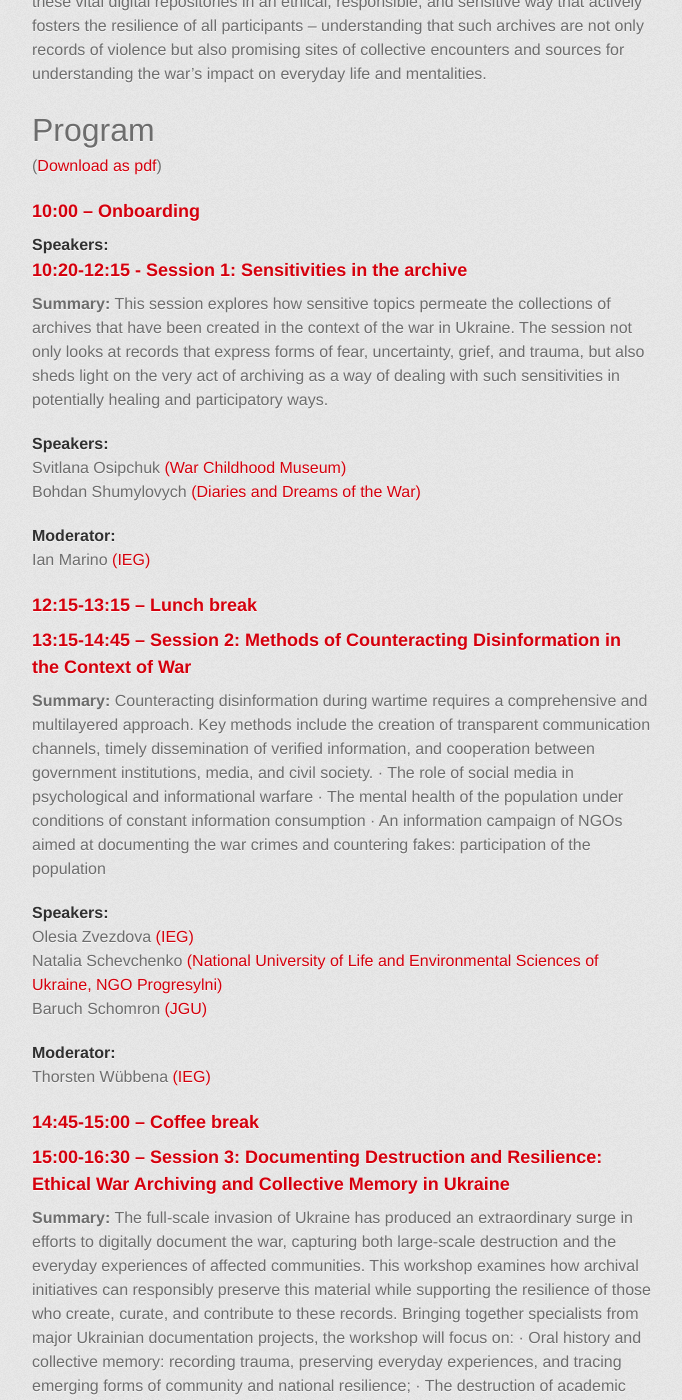
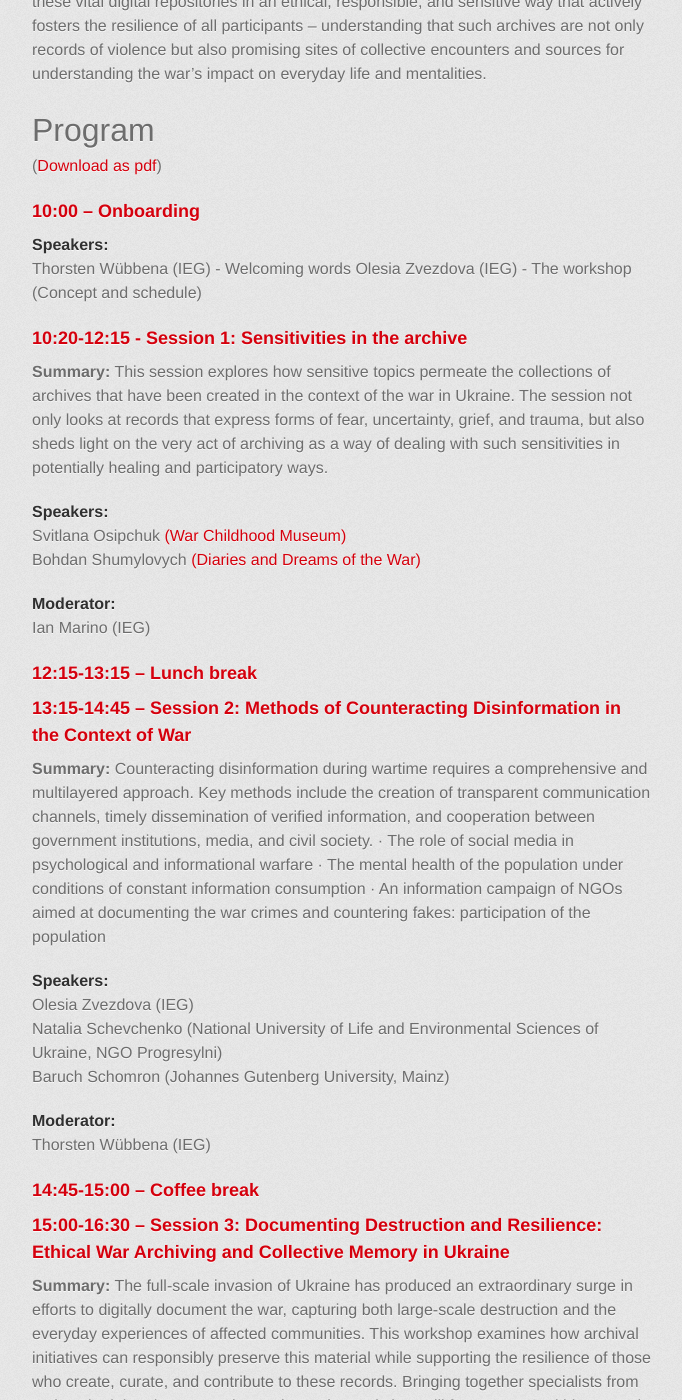
Before and after one commit to ieg-dhr/LivArch-Workshop_II, a Jekyll site: the page built from index.md, in a window 1280 px wide and 1400 px high, scrolled down 877 px. Shown: the whole window, without its empty margins (298-980 px from the left). Built offline with Jekyll 4.4.1, drawn with Linux system fonts in a browser that asks for light colours; some web fonts are replaced; some of the changed text lies outside the part shown.

Commit message:
Update index.md

```diff
--- a/index.md
+++ b/index.md
@@ -16,7 +16,8 @@ Counting with specialists and representatives from leading Ukrainian archival in
 
 ### 10:00 – Onboarding
 #### Speakers:
-<!--[Insert speakers here]-->
+Thorsten Wübbena (IEG) - Welcoming words
+Olesia Zvezdova (IEG) - The workshop (Concept and schedule)
 
 ### 10:20-12:15 - Session 1: Sensitivities in the archive
 **Summary:** This session explores how sensitive topics permeate the collections of archives that have been created in the context of the war in Ukraine. The session not only looks at records that express forms of fear, uncertainty, grief, and trauma, but also sheds light on the very act of archiving as a way of dealing with such sensitivities in potentially healing and participatory ways.
@@ -25,7 +26,7 @@ Svitlana Osipchuk [(War Childhood Museum)](https://warchildhood.org/)
 Bohdan Shumylovych [(Diaries and Dreams of the War)](https://www.lvivcenter.org/en/researches/diaries-and-dreams-of-the-war-2/)
 
 #### Moderator:
-Ian Marino [(IEG)](https://www.ieg-mainz.de/en/)
+Ian Marino (IEG)
 
 ### 12:15-13:15 – Lunch break
 
@@ -35,12 +36,12 @@ Ian Marino [(IEG)](https://www.ieg-mainz.de/en/)
 ·	The mental health of the population under conditions of constant information consumption
 ·	An information campaign of NGOs aimed at documenting the war crimes and countering fakes: participation of the population
 #### Speakers:
-Olesia Zvezdova [(IEG)](https://www.ieg-mainz.de/en/)
-Natalia Schevchenko [(National University of Life and Environmental Sciences of Ukraine, NGO Progresylni)](https://nubip.edu.ua/)
-Baruch Schomron [(JGU)](https://www.uni-mainz.de/en/)
+Olesia Zvezdova (IEG)
+Natalia Schevchenko (National University of Life and Environmental Sciences of Ukraine, NGO Progresylni)
+Baruch Schomron (Johannes Gutenberg University, Mainz)
 
 #### Moderator:
-Thorsten Wübbena [(IEG)](https://www.ieg-mainz.de/en/)
+Thorsten Wübbena (IEG)
 
 ### 14:45-15:00 – Coffee break
 
@@ -54,12 +55,13 @@ Bringing together specialists from major Ukrainian documentation projects, the w
 Grounded in insights from close work with local people from affected by the ongoing war cities, the workshop highlights how ethical documentation practices can serve as tools not only for preserving memory but also for supporting Ukraine’s long-term recovery, reconstruction, and healing.
 #### Speakers:
 <!--[Insert speakers here]  -->
+
 #### Moderator:
-Iuliia Iashchenko [(IEG)](https://www.ieg-mainz.de/en/)
+Iuliia Iashchenko (IEG)
 
 ### 16:45-17:00 – Closing thoughts
 #### Speaker:
-Ian Marino [(IEG)](https://www.ieg-mainz.de/en/)
+Ian Marino (IEG)
 
 ---
 
```
